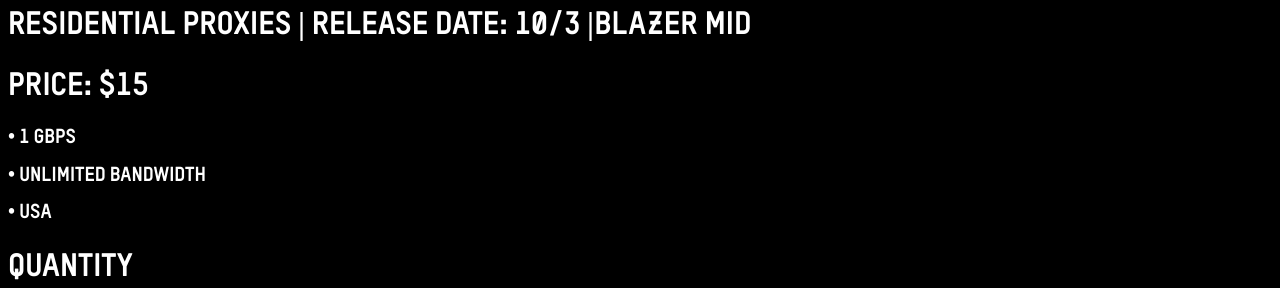
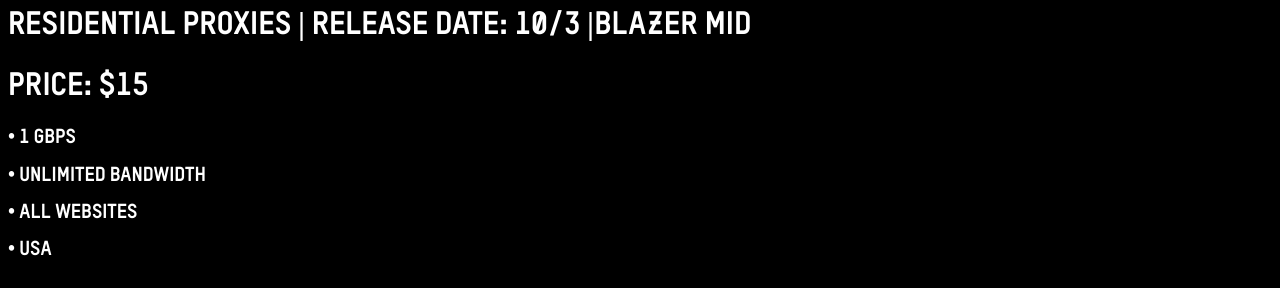
Before and after one commit to c9proxies/c9proxies, a plain HTML site: page SNKRS.html in a window 1280 px wide. Shown: the part 978-1266 px from the top of the page. Drawn offline with Linux system fonts and the light colour scheme.

Commit message:
Update SNKRS.html

```diff
--- a/SNKRS.html
+++ b/SNKRS.html
@@ -27,6 +27,7 @@
     <div class="description yeezy-text">
       <h1>• 1 GBPS</h1>
       <h1>• Unlimited bandwidth </h1>
+      <h1>• ALL WEBSITES </h1>
       <h1>• USA </h1>
     </div>
 
```
